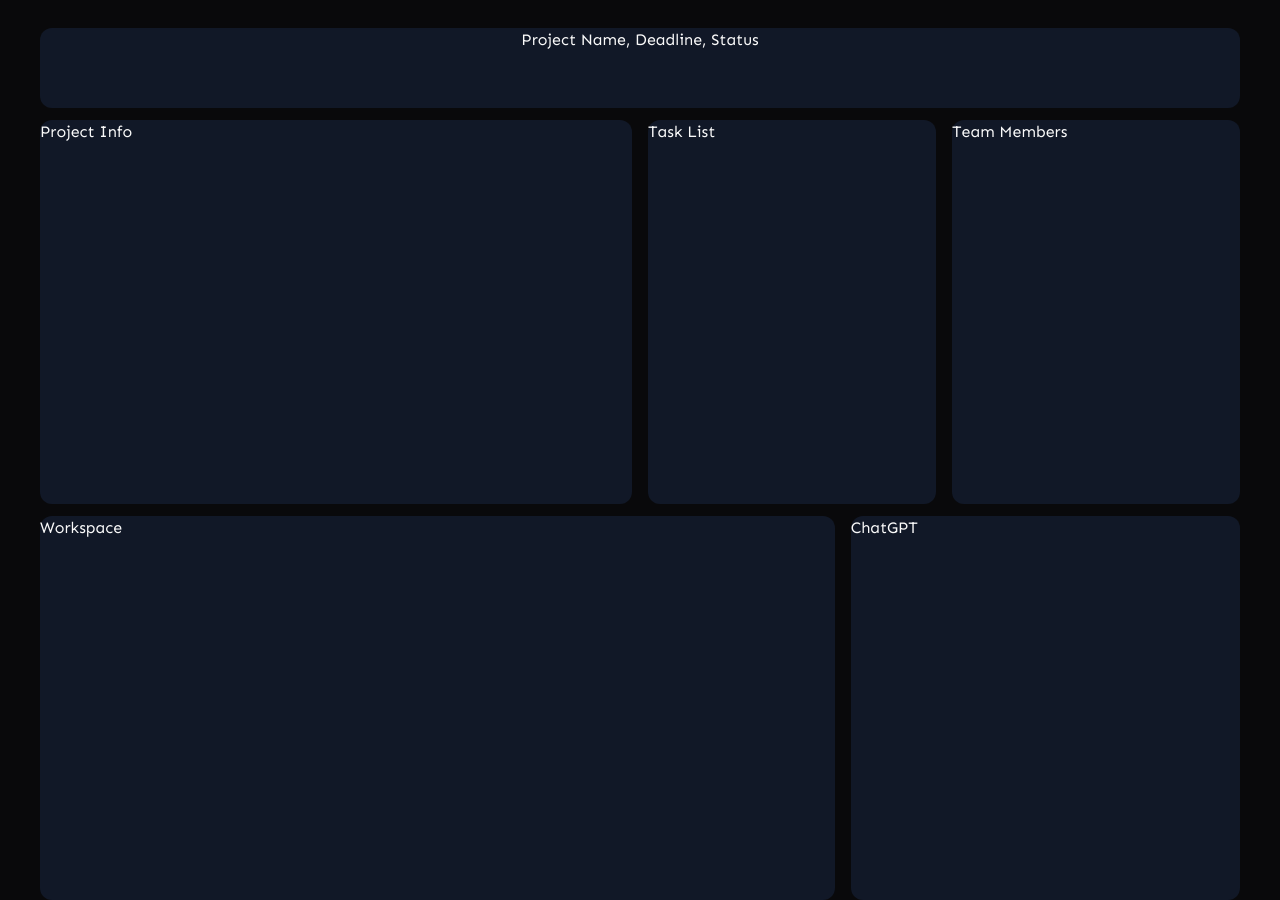
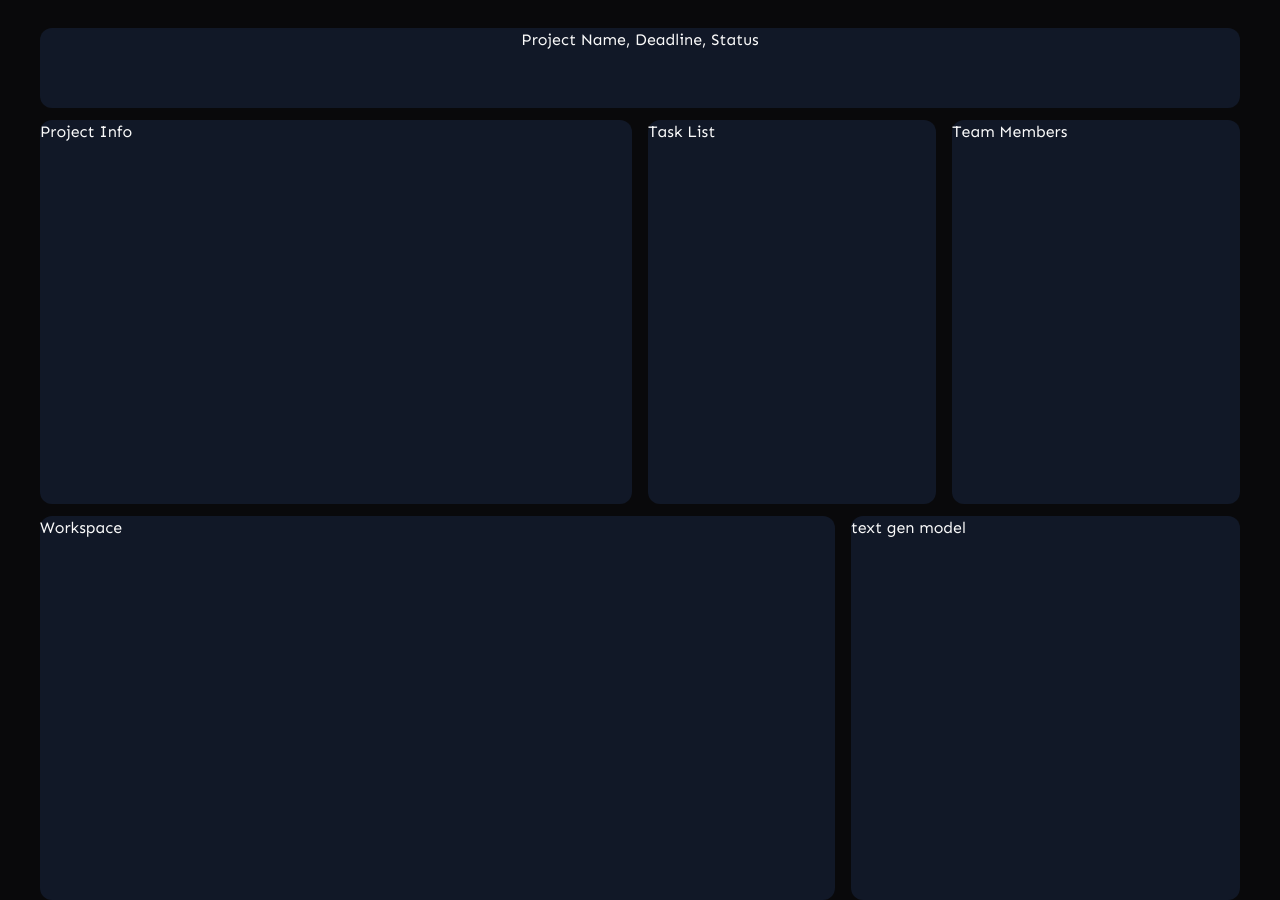
Before and after one commit to gaurijagdale/karmavyuha, a React (Vite) app in the folder frontend/: page /projectspecific in a window 1280 px wide. Shown: the part 80-980 px from the top of the page. Built offline with nearby package versions, Linux system fonts and the light colour scheme; a web font is replaced by a local one.

Commit message:
TextGen added

```diff
--- /dev/null
+++ b/frontend/src/components/TextGen.tsx
@@ -0,0 +1,9 @@
+import React from 'react'
+
+const TextGen = () => {
+    return (
+        <div className='col-span-1 bg-gray-900 rounded-xl h-96'>text gen model</div>
+    )
+}
+
+export default TextGen
--- a/frontend/src/pages/employee/EmployeeDashboard.tsx
+++ b/frontend/src/pages/employee/EmployeeDashboard.tsx
@@ -1,4 +1,5 @@
 import React from 'react'
+import TextGen from '@/components/TextGen'
 
 const EmployeeDashboard = () => {
     return (
@@ -14,7 +15,7 @@ const EmployeeDashboard = () => {
 
             <div aria-label='right' className='col-span-1 flex flex-col gap-4'>
                 <div className='h-96 bg-gray-900 rounded-xl'>Notifications</div>
-                <div className='h-96 bg-gray-900 rounded-xl'>ChatGPT</div>
+                <TextGen />
             </div>
         </div>
     )
--- a/frontend/src/pages/employee/ProjectSpecific.jsx
+++ /dev/null
@@ -1,21 +0,0 @@
-import React from 'react'
-
-const ProjectSpecific = () => {
-  return (
-    <div className='w-full h-screen p-10 space-y-3'>
-        <div className='w-full h-20 bg-gray-900 rounded-xl text-center'>Project Name, Deadline, Status</div>
-        <div className='w-full grid grid-cols-4 gap-4'>
-            <div className='col-span-2 bg-gray-900 rounded-xl h-96'>Project Info</div>
-            <div className='col-span-1 bg-gray-900 rounded-xl h-96'>Task List</div>
-            <div className='col-span-1 bg-gray-900 rounded-xl h-96'>Team Members</div>
-        </div>
-        <div className='w-full grid grid-cols-3 gap-4'>
-            <div className='col-span-2 bg-gray-900 rounded-xl h-96'>Workspace</div>
-            <div className='col-span-1 bg-gray-900 rounded-xl h-96'>ChatGPT</div>
-        </div>
-
-    </div>
-  )
-}
-
-export default ProjectSpecific
--- /dev/null
+++ b/frontend/src/pages/employee/ProjectSpecific.tsx
@@ -0,0 +1,23 @@
+import React from 'react'
+import TextGen from '@/components/TextGen'
+
+
+const ProjectSpecific = () => {
+  return (
+    <div><div className='w-full h-screen p-10 space-y-3'>
+    <div className='w-full h-20 bg-gray-900 rounded-xl text-center'>Project Name, Deadline, Status</div>
+    <div className='w-full grid grid-cols-4 gap-4'>
+        <div className='col-span-2 bg-gray-900 rounded-xl h-96'>Project Info</div>
+        <div className='col-span-1 bg-gray-900 rounded-xl h-96'>Task List</div>
+        <div className='col-span-1 bg-gray-900 rounded-xl h-96'>Team Members</div>
+    </div>
+    <div className='w-full grid grid-cols-3 gap-4'>
+        <div className='col-span-2 bg-gray-900 rounded-xl h-96'>Workspace</div>
+        <TextGen/>
+    </div>
+
+</div></div>
+  )
+}
+
+export default ProjectSpecific
```
